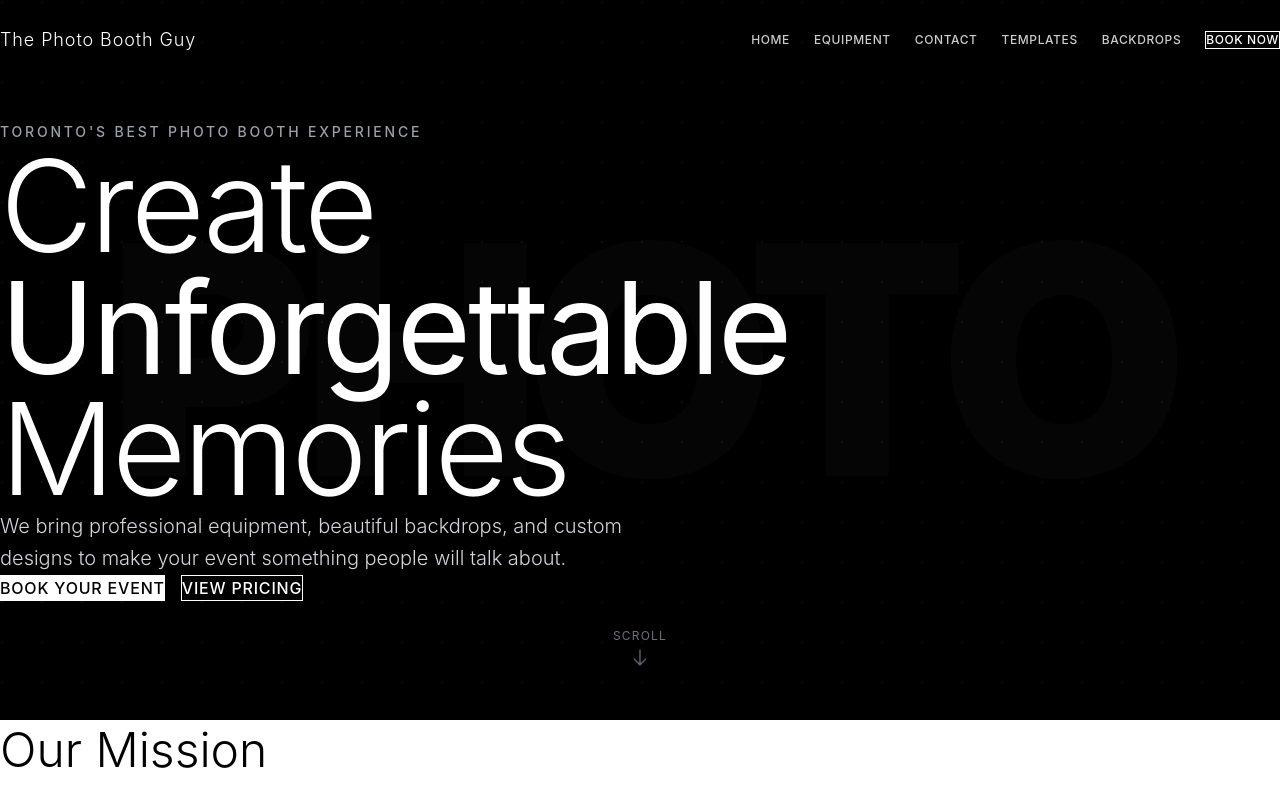
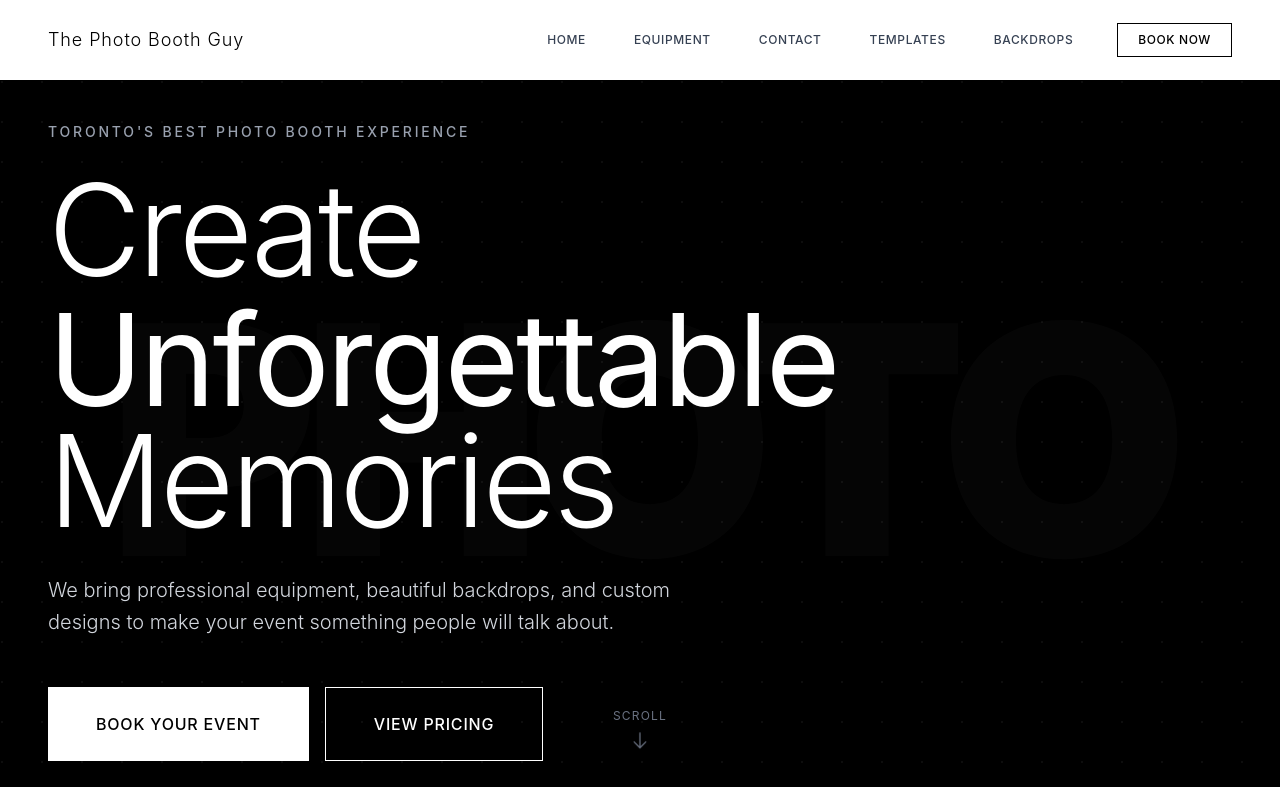
Before and after one commit to wienering/thephotoboothguy, a Next.js app: page / in a window 1280 px wide. Shown: the top 787 px of the page. Built offline with nearby package versions, Linux system fonts and the light colour scheme.

Commit message:
Fix navigation overlap and styling issues - Remove global CSS reset that was overriding Tailwind utilities - Move pt-20 from layout main to individual page containers - Change navigation to always have white background with black text - This fixes both the overlap and visibility issues

```diff
--- a/app/globals.css
+++ b/app/globals.css
@@ -11,12 +11,6 @@
   --color-foreground: var(--foreground);
   --font-sans: var(--font-geist-sans);
   --font-mono: var(--font-geist-mono);
-}
-
-* {
-  margin: 0;
-  padding: 0;
-  box-sizing: border-box;
 }
 
 html {
--- a/components/Navigation.tsx
+++ b/components/Navigation.tsx
@@ -27,13 +27,13 @@ export default function Navigation() {
   return (
     <nav
       className={`fixed top-0 left-0 right-0 z-50 transition-all duration-300 ${
-        scrolled ? 'bg-white border-b border-gray-200' : 'bg-transparent'
+        scrolled ? 'bg-white border-b border-gray-200' : 'bg-white'
       }`}
     >
       <div className="w-full max-w-[1600px] mx-auto px-6 sm:px-8 lg:px-12">
         <div className="flex items-center justify-between h-20">
           <Link href="/" className={`text-lg font-light tracking-wider transition-colors ${
-            scrolled ? 'text-black' : 'text-white'
+            scrolled ? 'text-black' : 'text-black'
           }`}>
             The Photo Booth Guy
           </Link>
@@ -44,7 +44,7 @@ export default function Navigation() {
                 key={link.href}
                 href={link.href}
                 className={`px-3 py-2 text-xs uppercase tracking-wider font-medium transition-colors ${
-                  scrolled ? 'text-gray-700 hover:text-black' : 'text-white/80 hover:text-white'
+                  scrolled ? 'text-gray-700 hover:text-black' : 'text-gray-700 hover:text-black'
                 }`}
               >
                 {link.name}
@@ -55,7 +55,7 @@ export default function Navigation() {
               className={`border px-5 py-2 text-xs uppercase tracking-wider font-medium transition-all ml-2 ${
                 scrolled
                   ? 'border-black text-black hover:bg-black hover:text-white'
-                  : 'border-white text-white hover:bg-white hover:text-black'
+                  : 'border-black text-black hover:bg-black hover:text-white'
               }`}
             >
               Book Now
@@ -64,7 +64,7 @@ export default function Navigation() {
 
           <button
             className={`md:hidden focus:outline-none transition-colors ${
-              scrolled ? 'text-black' : 'text-white'
+              scrolled ? 'text-black' : 'text-black'
             }`}
             onClick={() => setIsOpen(!isOpen)}
             aria-label="Toggle menu"
@@ -93,9 +93,7 @@ export default function Navigation() {
               <Link
                 key={link.href}
                 href={link.href}
-                className={`block text-sm uppercase tracking-wider font-medium py-2 transition-colors ${
-                  scrolled ? 'text-gray-700 hover:text-black' : 'text-white hover:text-white/80'
-                }`}
+                className="block text-sm uppercase tracking-wider font-medium py-2 transition-colors text-gray-700 hover:text-black"
                 onClick={() => setIsOpen(false)}
               >
                 {link.name}
@@ -103,11 +101,7 @@ export default function Navigation() {
             ))}
             <Link
               href="/contact"
-              className={`block border text-center px-6 py-3 text-sm uppercase tracking-wider font-medium transition-all ${
-                scrolled
-                  ? 'border-black text-black hover:bg-black hover:text-white'
-                  : 'border-white text-white hover:bg-white hover:text-black'
-              }`}
+              className="block border text-center px-6 py-3 text-sm uppercase tracking-wider font-medium transition-all border-black text-black hover:bg-black hover:text-white"
               onClick={() => setIsOpen(false)}
             >
               Book Now
```
